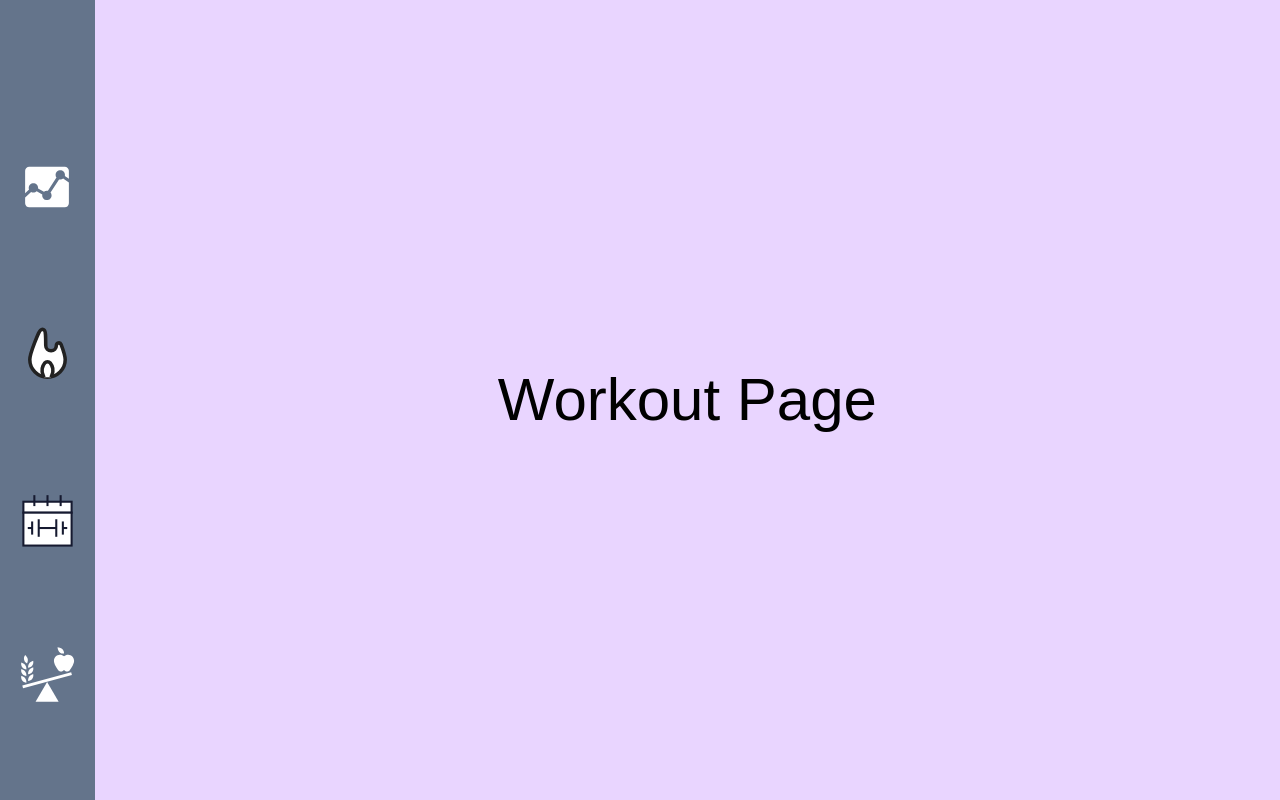
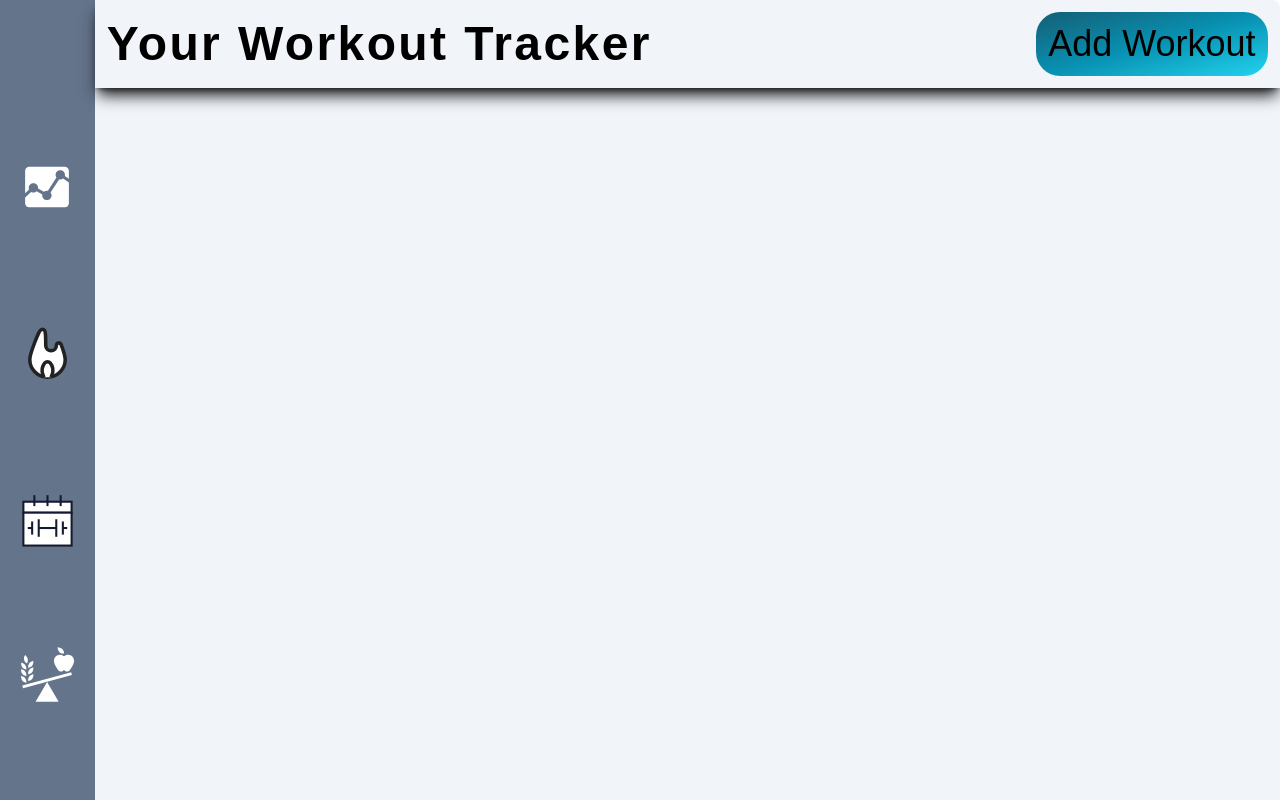
Before and after one commit to ajv55/health, a Next.js app: page /dashboard/workout in a window 1280 px wide. Built offline with nearby package versions, Linux system fonts and the light colour scheme; a web font is replaced by a local one.

Commit message:
created the workouts header for the workout page

```diff
--- /dev/null
+++ b/app/components/workoutComponents/workoutHeader.tsx
@@ -0,0 +1,16 @@
+'use client';
+
+export default function WorkoutHeader() {
+
+    const handleAddingWorkout = async () => {
+
+    }
+
+
+  return (
+    <div className='w-full flex justify-between items-center p-3 shadow-lg shadow-zinc-900'>
+        <h1 className='text-5xl font-bold tracking-wider'>Your Workout Tracker</h1>
+        <button className='text-4xl px-2.5 py-3 w-[20%] rounded-3xl bg-gradient-to-br from-cyan-800 via-cyan-600 to-cyan-400 hover:bg-gradient-to-bl hover:from-cyan-800 hover:via-cyan-400 hover:to-cyan-400' onClick={handleAddingWorkout}>Add Workout</button>
+    </div>
+  )
+}
--- a/app/dashboard/workout/page.tsx
+++ b/app/dashboard/workout/page.tsx
@@ -1,10 +1,11 @@
+import WorkoutHeader from '@/app/components/workoutComponents/workoutHeader'
 import React from 'react'
 
 export default function Page
 () {
   return (
-    <div className='bg-purple-200 w-full h-screen flex justify-center items-center'>
-        <h1 className='text-6xl'>Workout Page</h1>
+    <div className='w-full h-screen flex justify-start items-start'>
+        <WorkoutHeader />
     </div>
   )
 }
```
